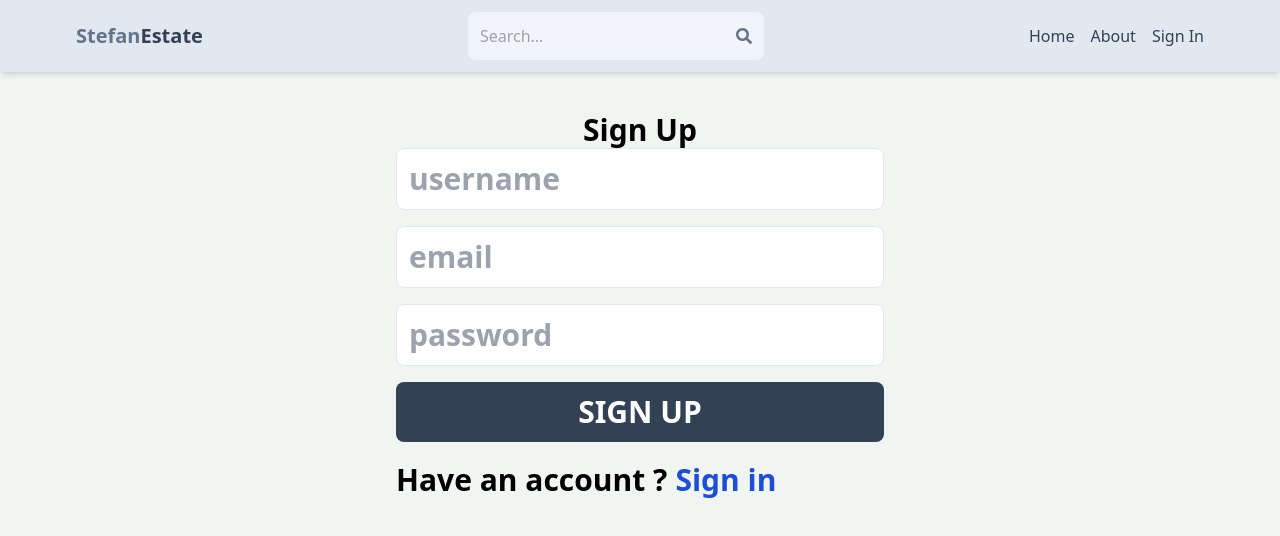
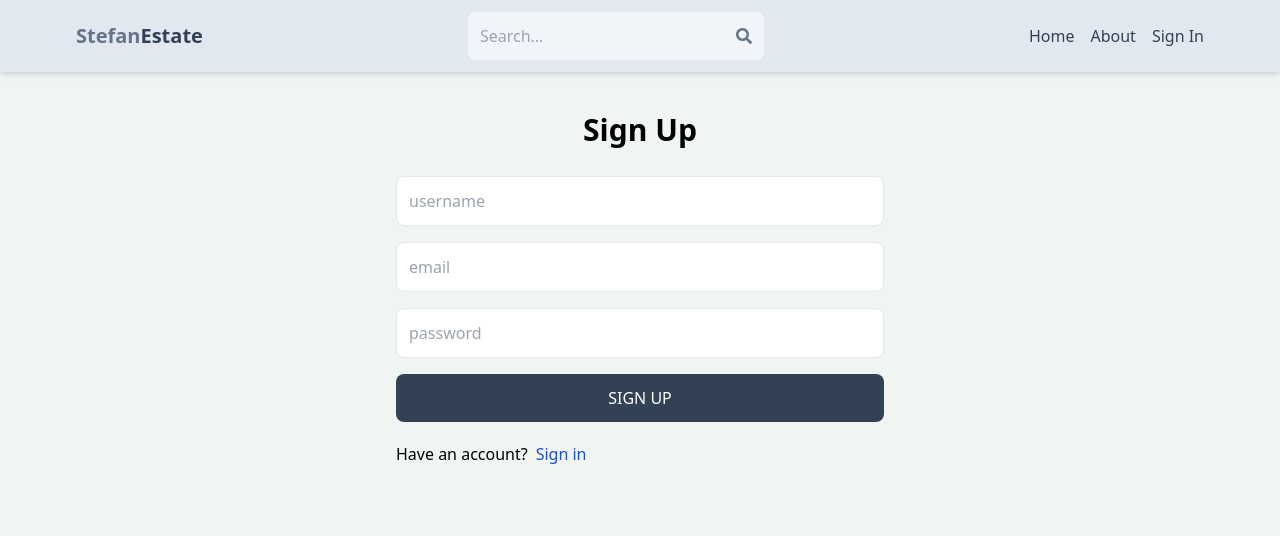
Before and after one commit to Gdope/Web-Project-Nekretnine, a React (Vite) app in the folder client/: page /sign-up in a window 1280 px wide. Shown: the top 536 px of the page. Built offline with nearby package versions, Linux system fonts and the light colour scheme.

Commit message:
Kompletna funkcionalnost sign up stranice

```diff
--- a/client/src/pages/SignUp.jsx
+++ b/client/src/pages/SignUp.jsx
@@ -1,49 +1,85 @@
-import { Link } from "react-router-dom";
+import { useState } from "react";
+import { Link, useNavigate } from "react-router-dom";
 
 export default function SignUp() {
+  const [formData, setFormData] = useState({});
+  const [error, setError] = useState(null);
+  const [loading, setLoading] = useState(false);
+  const navigate = useNavigate();
+
+  const handleChange = (e) => {
+    setFormData({
+      ...formData,
+      [e.target.id]: e.target.value,
+    });
+  };
+
+  const handleSubmit = async (e) => {
+    e.preventDefault();
+    try {
+      setLoading(true);
+      const res = await fetch("/api/auth/signup", {
+        method: "POST",
+        headers: {
+          "Content-Type": "application/json",
+        },
+        body: JSON.stringify(formData),
+      });
+      const data = await res.json();
+      console.log(data);
+      if (!data.success) {
+        setLoading(false);
+        setError(data.message);
+        return;
+      }
+      setLoading(false);
+      setError(null);
+      navigate("/sign-in");
+    } catch (error) {
+      setLoading(false);
+      setError(error.message);
+    }
+  };
+
   return (
     <div className="p-3 max-w-lg mx-auto">
-      <h1
-        className="text-3xl text-center font-semibold
-      my-7"
-      >
-        Sign Up
-        <form className="flex flex-col gap-4">
+      <h1 className="text-3xl text-center font-semibold my-7">Sign Up</h1>
+      <form onSubmit={handleSubmit} className="flex flex-col gap-4">
         <input
           type="text"
           placeholder="username"
           className="border p-3 rounded-lg"
           id="username"
+          onChange={handleChange}
         />
         <input
           type="email"
           placeholder="email"
           className="border p-3 rounded-lg"
           id="email"
+          onChange={handleChange}
         />
         <input
           type="password"
           placeholder="password"
           className="border p-3 rounded-lg"
           id="password"
+          onChange={handleChange}
         />
         <button
-            className="bg-slate-700
-         text-white p-3
-           rounded-lg
-           uppercase
-           hover:opacity-95 disabled:opacity-80"
+          disabled={loading}
+          className="bg-slate-700 text-white p-3 rounded-lg uppercase hover:opacity-95 disabled:opacity-80"
         >
-            Sign Up
+          {loading ? "Loading..." : "Sign Up"}
         </button>
       </form>
       <div className="flex gap-2 mt-5">
-          <p>Have an account ?</p>
+        <p>Have an account?</p>
         <Link to={"/sign-in"}>
           <span className="text-blue-700">Sign in</span>
         </Link>
       </div>
-      </h1>
+      {error && <p className="text-red-500 mt-5">{error}</p>}
     </div>
   );
 }
--- a/client/vite.config.js
+++ b/client/vite.config.js
@@ -3,5 +3,14 @@
 
 // https://vitejs.dev/config/
 export default defineConfig({
+  server: {
+    proxy: {
+      "/api": {
+        target: "http://localhost:3000",
+        secure: false,
+      },
+    },
+  },
+
   plugins: [react()],
 });
```
Lines whose indentation alone changed are shown as unchanged.
